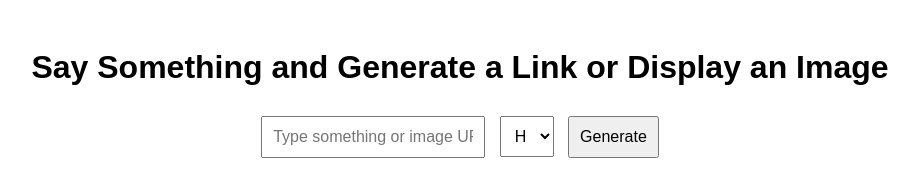
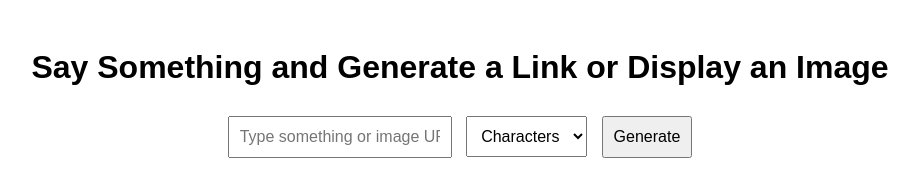
Before and after one commit to testingtestslol/Profile, a plain HTML site: page itemlookup/index.html in a window 1280 px wide. Shown: the whole page, without its empty margins (180-1099 px from the left). Drawn offline with Linux system fonts and the light colour scheme.

Commit message:
Update index.html

```diff
--- a/itemlookup/index.html
+++ b/itemlookup/index.html
@@ -51,9 +51,9 @@
     <div class="container">
         <input type="text" id="userInput" placeholder="Type something or image URL here...">
         <select id="menu">
-            <option value="h">H</option>
-            <option value="d">D</option>
-            <option value="s">S</option>
+            <option value="Characters">Characters</option>
+            <option value="VITA">VITA</option>
+            <option value="SCAR">SCAR</option>
         </select>
         <button onclick="generateContent()">Generate</button>
     </div>
```
